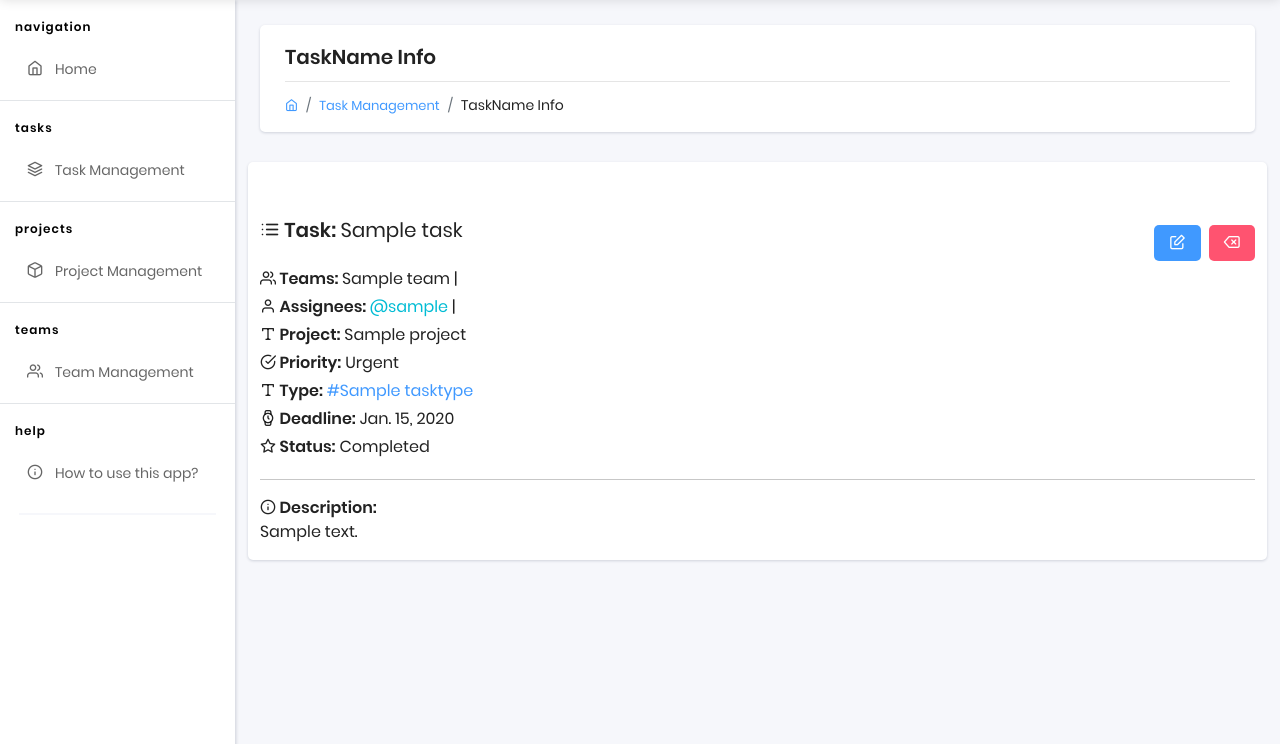
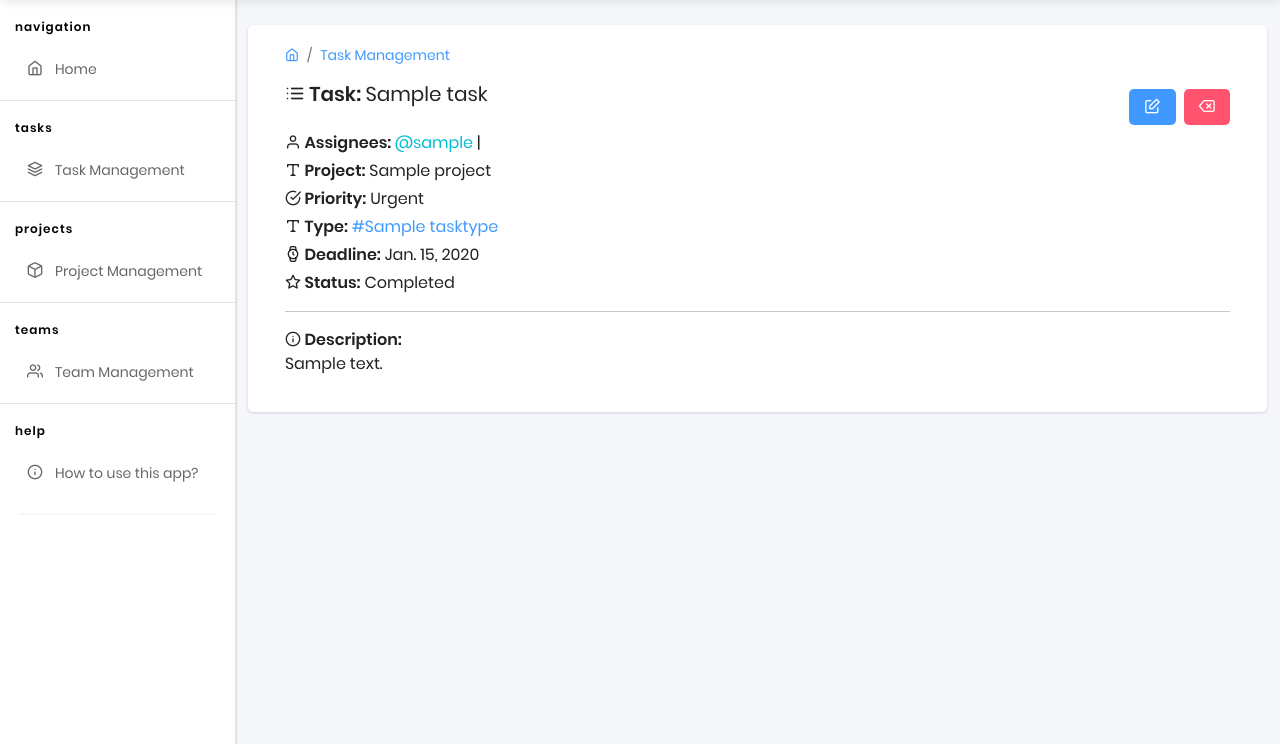
Before and after one commit to 01https/task-flow-manager, a Django app: page /task-management/1/ in a window 1280 px wide. Shown: the part 56-800 px from the top of the page. Run offline with Django 5.2, Linux system fonts and the light colour scheme; tables that the repository leaves empty hold one stand-in row (values such as "Sample post"); some libraries are stand-ins or nearby versions.

Commit message:
add changes: delete header in *-detail & and add path to mini-navigation

```diff
--- a/templates/home/task_management_detail.html
+++ b/templates/home/task_management_detail.html
@@ -10,28 +10,14 @@
 	<!-- [ Main Content ] start -->
 	<div class="pcoded-main-container">
 		<div class="pcoded-content">
-			<!-- [ breadcrumb ] start -->
-			<div class="page-header">
-				<div class="page-block">
-					<div class="row align-items-center">
-						<div class="col-md-12">
-							<div class="page-header-title">
-								<h5 class="m-b-10">TaskName Info</h5>
-							</div>
-							<ul class="breadcrumb">
-								<li class="breadcrumb-item"><a href="/"><i class="feather icon-home"></i></a></li>
-								<li class="breadcrumb-item"><a href="#">Task Management</a></li>
-								<li class="breadcrumb-item"><a href="#"></a>TaskName Info</li>
-							</ul>
-						</div>
-					</div>
-				</div>
-			</div>
-			<!-- [ breadcrumb ] end -->
 			<!-- [ Main Content ] start -->
 			<div class="row">
               <div class="card">
-                <p class="card-body">
+                <div class="card-body">
+                  <ul class="breadcrumb">
+								    <li class="breadcrumb-item"><a href="/"><i class="feather icon-home"></i></a></li>
+								    <li class="breadcrumb-item"><a href="{% url "manager:task_management" %}">Task Management</a></li>
+							    </ul>
                   <div class="d-flex justify-content-between align-items-center">
                     <h5 class="card-title fw-bold"><i class="feather icon-list"></i> Task: <span class="fw-normal">{{ tasks.name }}</span></h5>
                     <div class="d-flex gap-2">
@@ -39,12 +25,9 @@
                       <a href="" class="btn btn-danger border-0 fs-5 fw-bold rounded-1"><i class="feather icon-delete"></i></a>
                     </div>
                   </div>
-                <p class="mb-1 fs-5 w-50"><strong><i class="feather icon-users"></i> Teams: </strong>
-                  {% for team in tasks.teams.all %} {{ team }} |
-                  {% endfor %}
-                </p>
                 <p class="mb-1 fs-5 w-50"><strong><i class="feather icon-user"></i> Assignees: </strong>
-                  {% for worker in tasks.assignees.all %} <a class="link-info" href="">@{{ worker }}</a> |
+                  {% for worker in tasks.assignees.all %}
+                    <a class="link-info" href="{% url "manager:user_profile" pk=worker.id %}">@{{ worker }}</a> |
                   {% endfor %}
                 </p>
                   <p class="mb-1 fs-5 w-50"><strong><i class="feather icon-type"></i> Project:</strong> {{ tasks.project }}</p>
```
Also changed, not shown: templates/home/project_management_detail.html (+4 -18 lines), templates/home/team_management_detail.html (+5 -22 lines).
